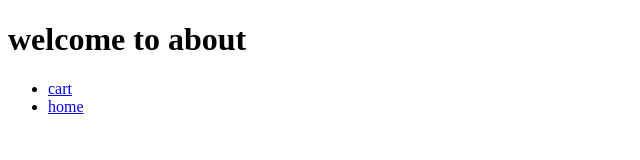
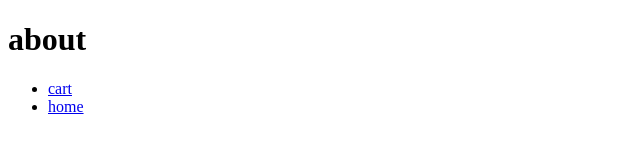
Before and after one commit to saurabhthakre1721999/vss-cart, a plain HTML site: page assets/images/about.html in a window 1280 px wide. Shown: the whole page, without its empty margins (0-640 px from the left). Drawn offline with Linux system fonts and the light colour scheme.

Commit message:
initialised repo

```diff
--- a/assets/images/about.html
+++ b/assets/images/about.html
@@ -6,7 +6,7 @@
     <title>Document</title>
   </head>
   <body>
-    <h1>welcome to about</h1>
+    <h1>about</h1>
     <ul>
       <li><a href="cart.html">cart</a></li>
       <li><a href="index.html">home</a></li>
```
Also changed, not shown: assets/images/cart.html (+1 -1 lines).
